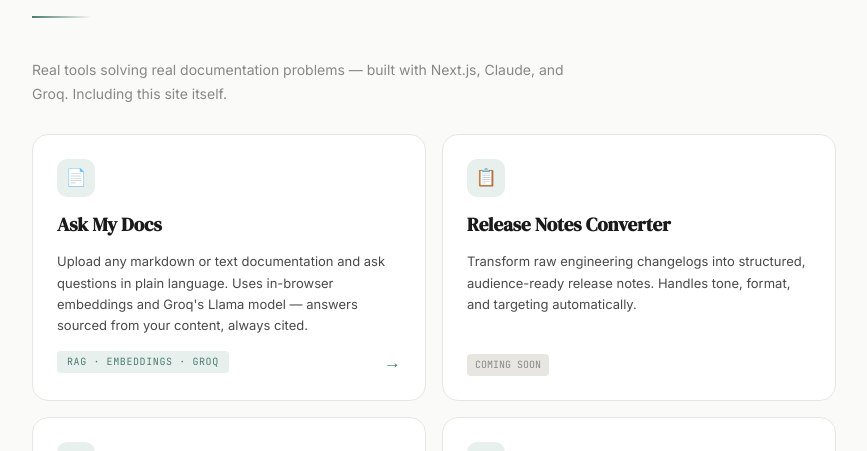
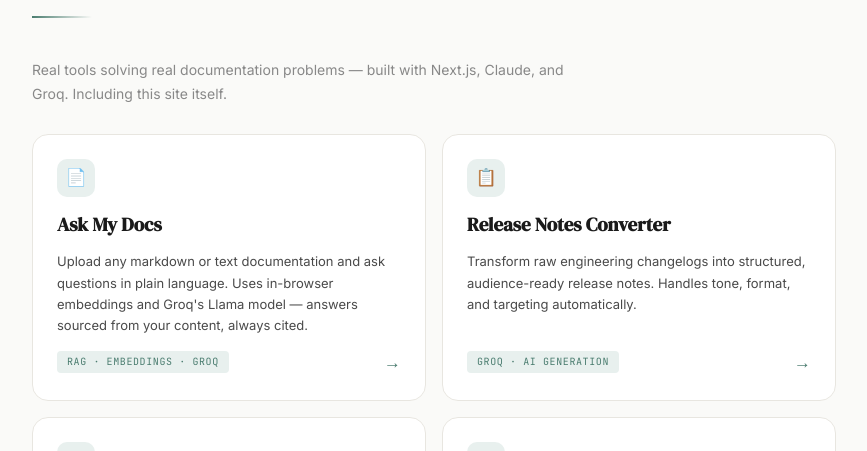
Before and after one commit to adrian-raposo/ai-tools, a Next.js app in the folder apps/landing/: page / in a window 1280 px wide. Shown: the part 4560-5011 px from the top of the page, without its empty margins (206-1073 px from the left). Built offline with nearby package versions, Linux system fonts and the light colour scheme.

Commit message:
link release notes generator to landing page

```diff
--- a/apps/landing/app/page.tsx
+++ b/apps/landing/app/page.tsx
@@ -464,7 +464,7 @@
             <div className="tfooter"><span className="ttag">RAG · EMBEDDINGS · GROQ</span><span className="tarrow">→</span></div>
           </a>
           {[
-            { icon: "📋", title: "Release Notes Converter", desc: "Transform raw engineering changelogs into structured, audience-ready release notes. Handles tone, format, and targeting automatically." },
+            { icon: "📋", title: "Release Notes Converter", desc: "Transform raw engineering changelogs into structured, audience-ready release notes. Handles tone, format, and targeting automatically.", link: "https://ai-tools-release-notes-generator.vercel.app", tag: "GROQ · AI GENERATION" },
             { icon: "✍️", title: "Style Guide Enforcer", desc: "Paste a document and check it against a style guide. AI flags violations and suggests rewrites for cleaner, more consistent documentation." },
             { icon: "📊", title: "Doc Complexity Scorer", desc: "Analyze readability, jargon density, and sentence complexity. Get AI-powered suggestions to simplify content for your target audience.", link: "https://ai-tools-docs-complexity-scorer.vercel.app", tag: "MSTP · GROQ · AI ANALYSIS" },
           ].map((t, i) => (
```
